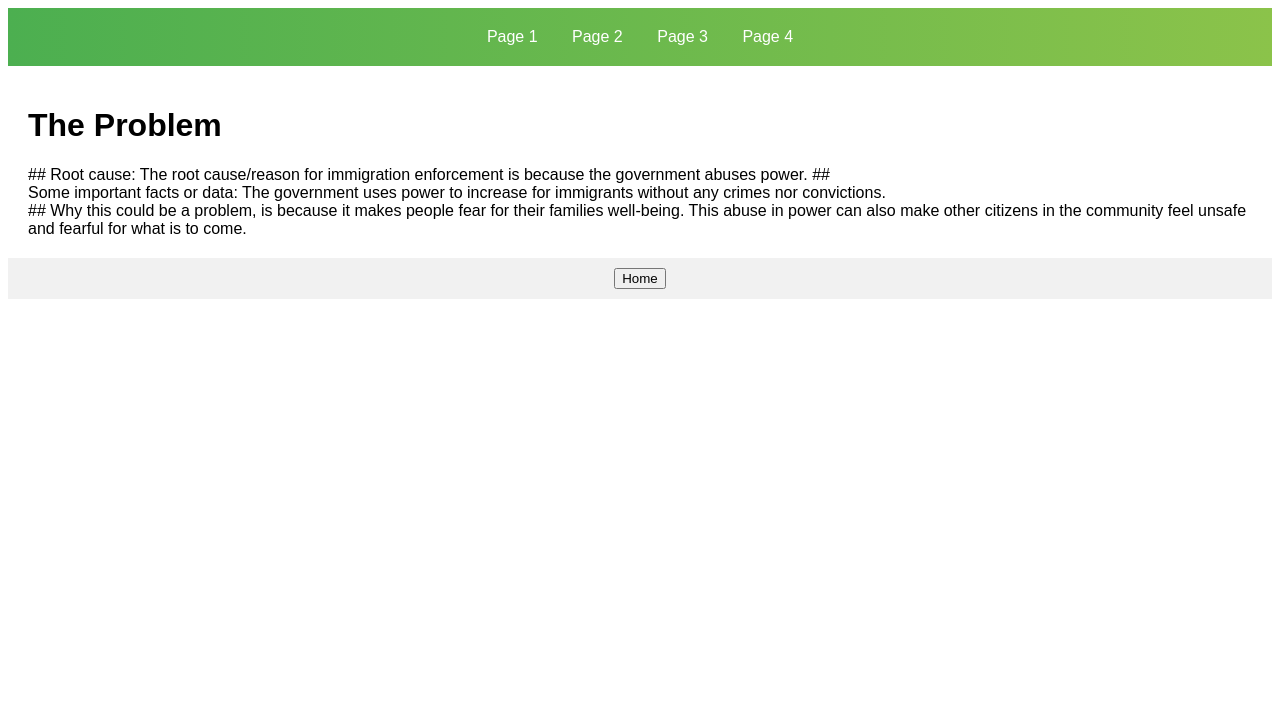
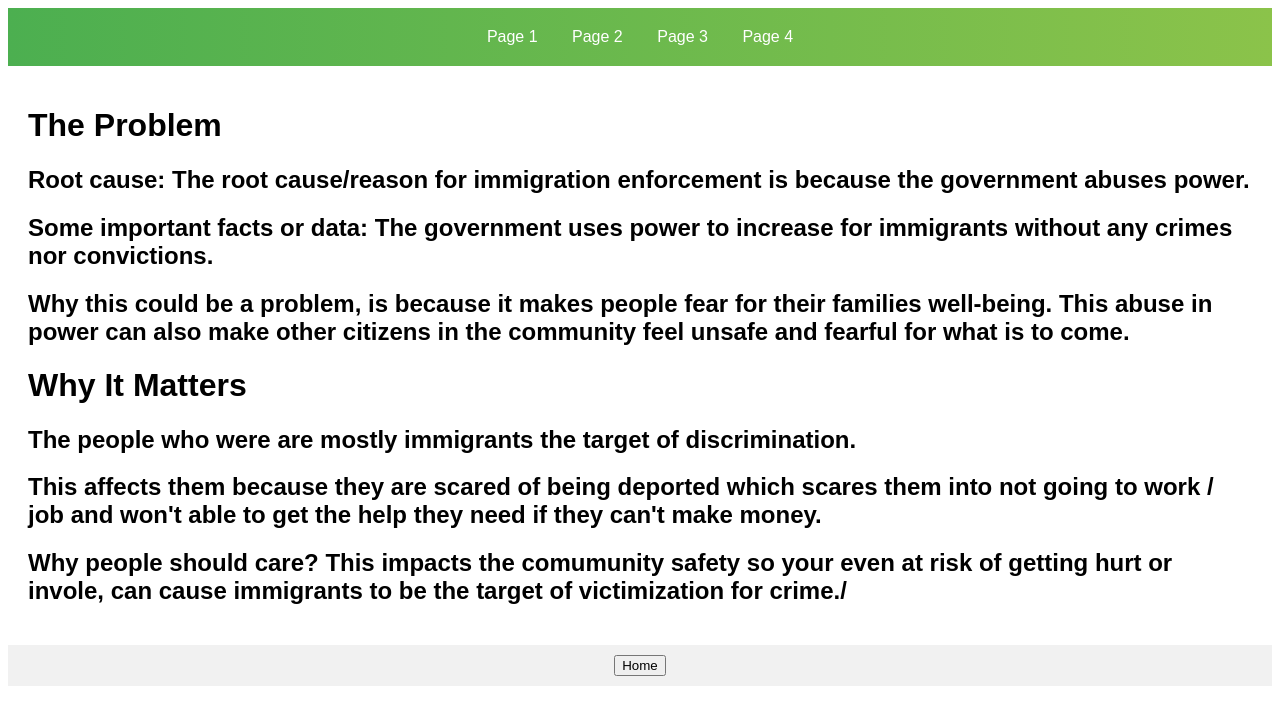
Before and after one commit to GoBeyondMR/GoBeyondMR.github.io, a plain HTML site: page page1.html in a window 1280 px wide. Drawn offline with Linux system fonts and the light colour scheme.

Commit message:
Update page1.html

```diff
--- a/page1.html
+++ b/page1.html
@@ -27,14 +27,21 @@
         <h1>The Problem</h1>
 
 
-       ## Root cause: The root cause/reason for immigration enforcement is because the government abuses power.
+       <h2>Root cause: The root cause/reason for immigration enforcement is because the government abuses power.</h2>
 
-        ##  <br>Some important facts or data: The government uses power to increase for immigrants without any crimes nor convictions.</br>
+        <h2>Some important facts or data: The government uses power to increase for immigrants without any crimes nor convictions.
+</h2>
 
+        <h2>Why this could be a problem, is because it makes people fear for their families well-being.
+            This abuse in power can also make other citizens in the community feel unsafe and fearful for what is to come.</h2>
 
-        ## Why this could be a problem, is because it makes people fear for their families well-being.
-            This abuse in power can also make other citizens in the community feel unsafe and fearful for what is to come.
+        <h1>Why It Matters</h1>
 
+        <h2>The people who were are mostly immigrants the target of discrimination.</h2>
+
+    <h2>This affects them because they are scared of being deported which scares them into not going to work / job and won't able to get the help they need if they can't make money. </h2>
+
+<h2>Why people should care? This impacts the comumunity safety so your even at risk of getting hurt or invole, can cause immigrants to be the target of victimization for crime./<h2>
 
     </main>
    <footer>
```
